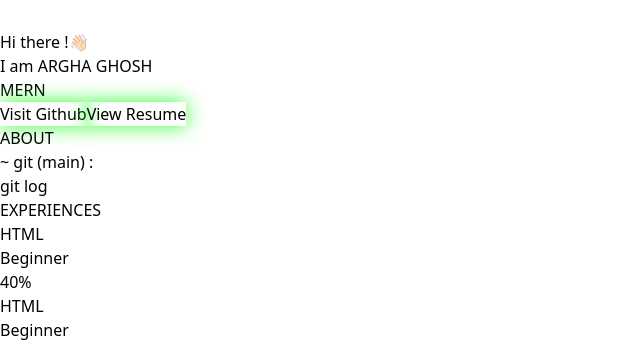
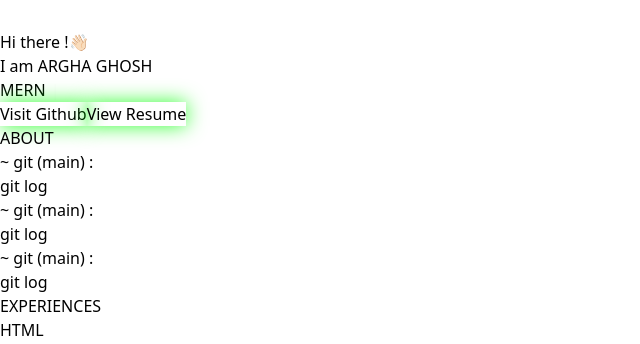
Before and after one commit to ArghaGhosh-01/Argha-Ghosh, a React (Vite) app: page / in a window 1280 px wide. Shown: the part 1400-1744 px from the top of the page, without its empty margins (0-640 px from the left). Built offline with nearby package versions, Linux system fonts and the light colour scheme.

Commit message:
About sec modified

```diff
--- a/src/components/about.jsx
+++ b/src/components/about.jsx
@@ -2,7 +2,7 @@ import React from 'react'
 
 function about() {
     return (
-        <div className='bg-opacity-50 backdrop-filter backdrop-blur-lg shadow-md mb-4 rounded-lg m-11 form_glow text-white border border-white'>
+        <div className='bg-opacity-50 backdrop-filter backdrop-blur-lg shadow-md mb-4 rounded-lg lg:mx-96 mx-16 text-white border border-white'>
             <div>
             </div>
             <div className='flex items-center justify-center text-xl font-mono font-bold text-white  mt-0 bg-slate-500'>
@@ -12,8 +12,16 @@ function about() {
                 ABOUT
             </div>
             <div className='flex'>
-            <div className="text-green-600 font-mono font-extrabold text-md mx-8"> ~ git (main) : </div>
-            <span className='text-white'>git log</span>
+                <div className="text-green-600 font-mono font-extrabold text-md ml-8"> ~ git (main) : </div>
+                <span className='text-white'>git log</span>
+            </div>
+            <div className='flex'>
+                <div className="text-green-600 font-mono font-extrabold text-md ml-8"> ~ git (main) : </div>
+                <span className='text-white'>git log</span>
+            </div>
+            <div className='flex'>
+                <div className="text-green-600 font-mono font-extrabold text-md ml-8"> ~ git (main) : </div>
+                <span className='text-white'>git log</span>
             </div>
         </div>
     )
```
